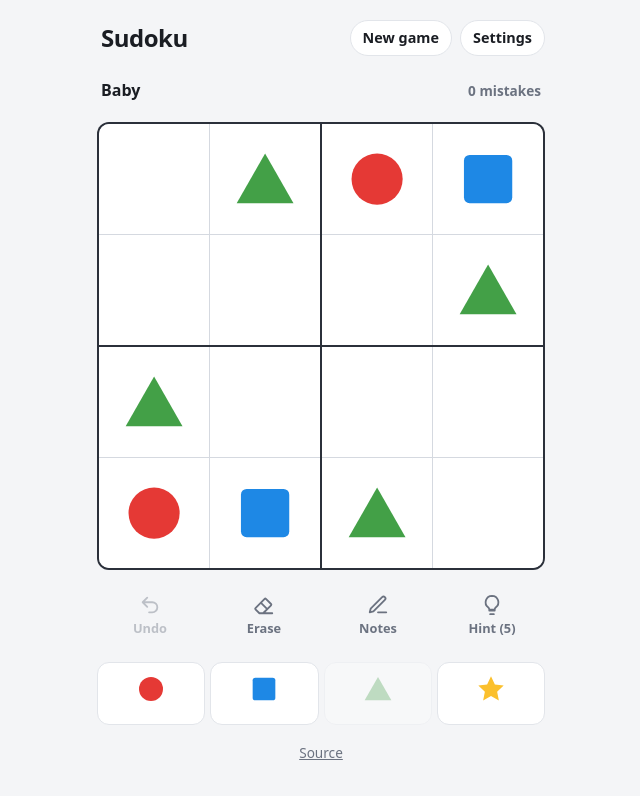
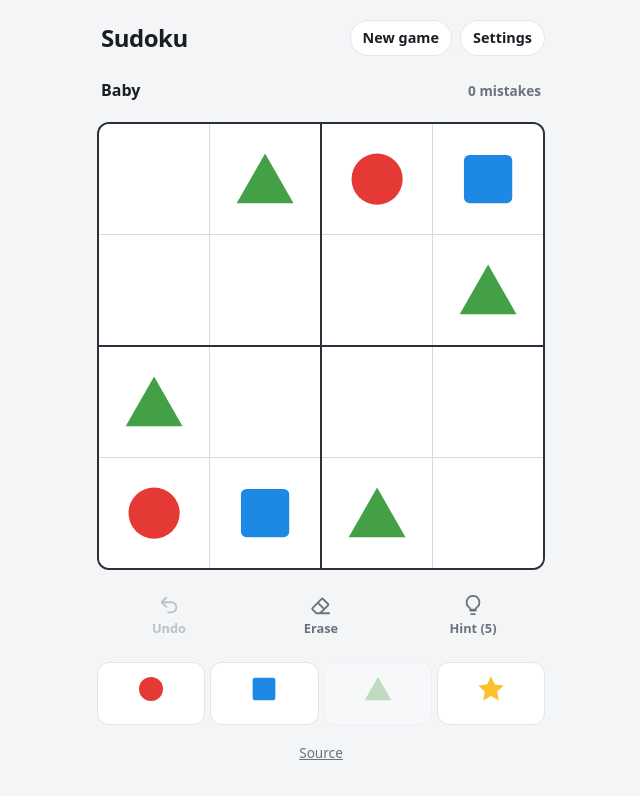
Before and after one commit to mardesnic/des-sudoku, a React (Vite) app: page / in a window 1280 px wide. Both pictures are taken after a click on the button "Baby". Shown: the top 796 px of the page, without its empty margins (319-959 px from the left). Built offline with nearby package versions, Linux system fonts and the light colour scheme; the HTML template or start-up script is replaced by a standard one.

Commit message:
No notes on the baby board

```diff
--- a/src/App.tsx
+++ b/src/App.tsx
@@ -100,6 +100,8 @@ export default function App() {
   };
 
   const size = game ? layoutOf(game.values).size : 9;
+  // The baby board is simple enough to play without notes.
+  const canNote = !usesShapes(size);
   const limit = game ? hintLimitFor(game.difficulty, settings.hintLimit) : 0;
   const left = game ? hintsLeft(game, limit) : 0;
 
@@ -133,7 +135,7 @@ export default function App() {
         input(Number(key));
       } else if (key === 'backspace' || key === 'delete' || key === '0') {
         clear();
-      } else if (key === 'n') {
+      } else if (key === 'n' && canNote) {
         setNotesMode((n) => !n);
       }
     };
@@ -225,7 +227,7 @@ export default function App() {
             </section>
           ) : (
             <>
-              <div className={limit === 0 ? 'tools tools--3' : 'tools'}>
+              <div className='tools'>
                 <button
                   className='tool'
                   onClick={() => update(undo(game))}
@@ -238,6 +240,7 @@ export default function App() {
                   <Icon name='erase' />
                   {t.erase}
                 </button>
+                {canNote && (
                   <button
                     className={notesMode ? 'tool tool--on' : 'tool'}
                     onClick={() => setNotesMode(!notesMode)}
@@ -246,6 +249,7 @@ export default function App() {
                     <Icon name='notes' />
                     {t.notes}
                   </button>
+                )}
                 {limit !== 0 && (
                   <button
                     className='tool'
--- a/src/index.css
+++ b/src/index.css
@@ -476,12 +476,9 @@ h2 {
 
 .tools {
   display: grid;
-  grid-template-columns: repeat(4, minmax(0, 1fr));
+  grid-auto-columns: minmax(0, 1fr);
+  grid-auto-flow: column;
   gap: 8px;
-}
-
-.tools--3 {
-  grid-template-columns: repeat(3, minmax(0, 1fr));
 }
 
 .tool {
```
Lines whose indentation alone changed are shown as unchanged.
